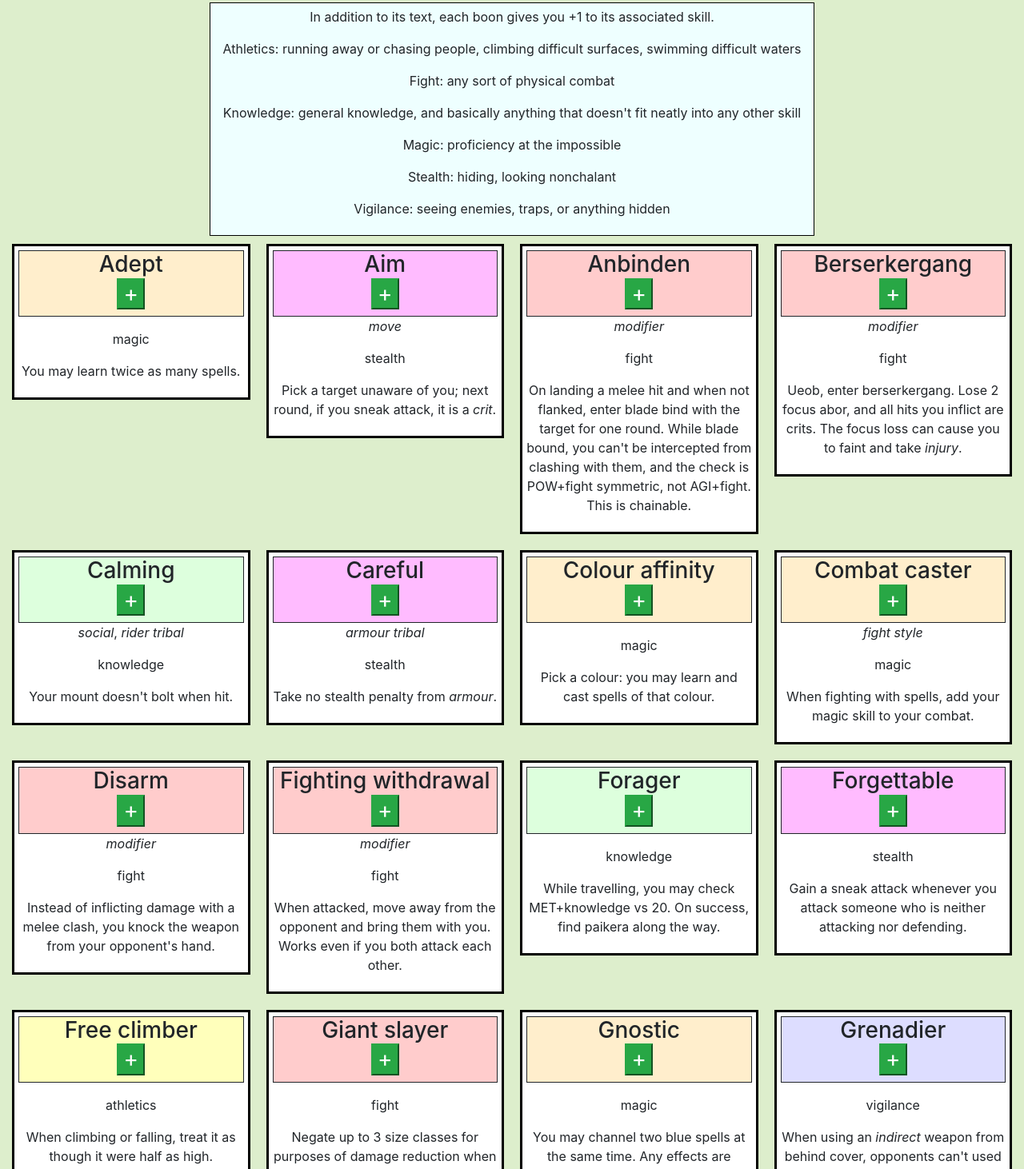
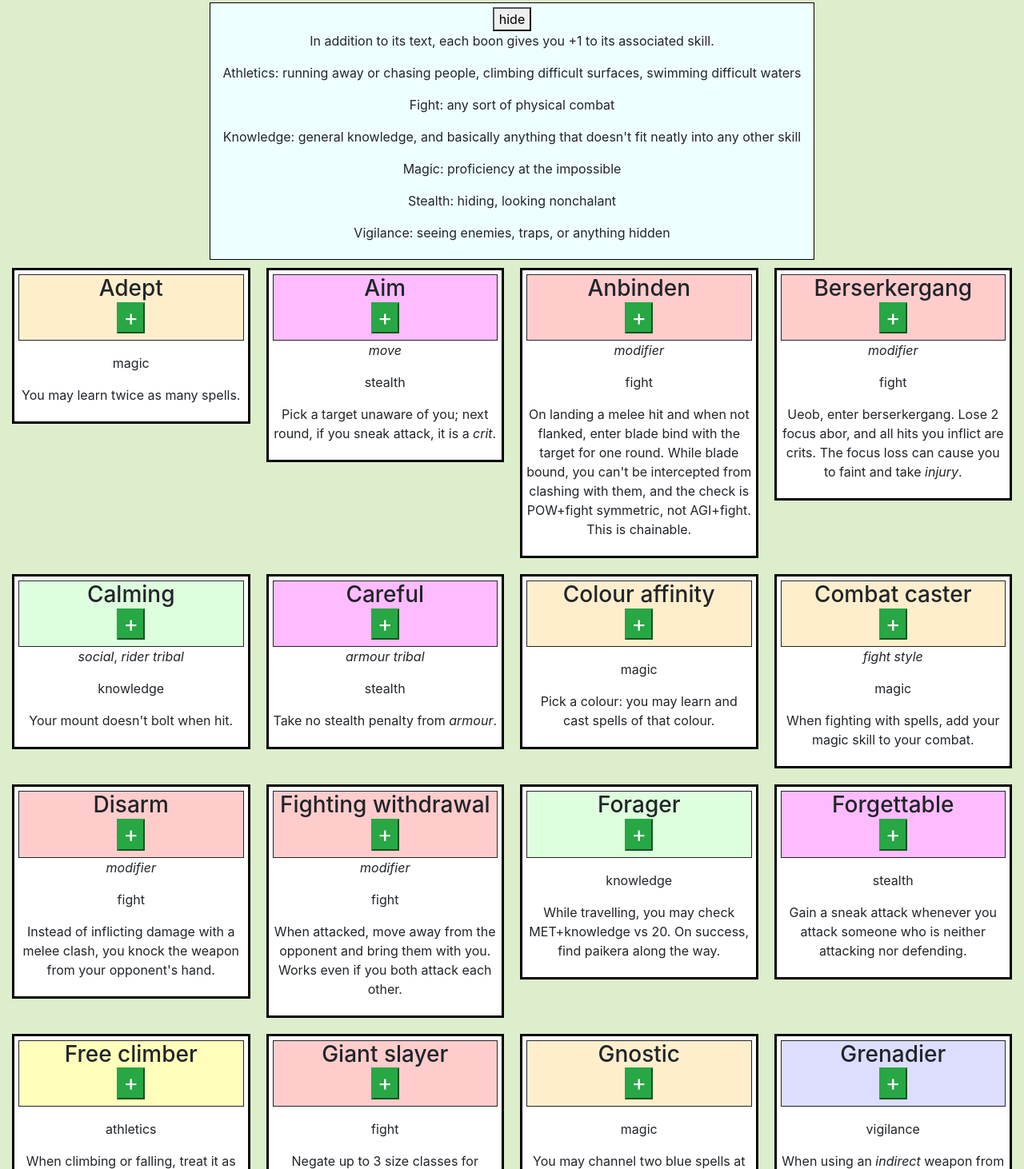
Before and after one commit to MarkGN/pantheont-frontend, a React (Create React App) app: page / in a window 1280 px wide. Shown: the part 248-1710 px from the top of the page at 80% size. Built offline with nearby package versions, Linux system fonts and the light colour scheme.

Commit message:
hide/show legend

```diff
--- a/src/components/App.tsx
+++ b/src/components/App.tsx
@@ -1,4 +1,4 @@
-import React, { useState } from "react";
+import { useState } from "react";
 import CharacterSheet from "./character-sheet/CharacterSheet";
 import Search from "./Search";
 
--- a/src/components/Legend.tsx
+++ b/src/components/Legend.tsx
@@ -1,3 +1,4 @@
+import { useState } from 'react';
 import data from "../data/legend.json";
 
 interface LegendProps {
@@ -6,7 +7,11 @@ interface LegendProps {
 
 export default function Legend(props : LegendProps) {
   const lines = data[props.contentType as keyof typeof data] || [""];
+  const [show, setShow] = useState(true);
   return <div className="legend"><div className="inner-legend">
-    {lines.map((line : string, ix : number) => <p key={ix}>{line}</p>)}
+    <button onClick={() => {
+      setShow(!show);
+    }}>{show ? "hide" : "show legend"}</button>
+    {show ? lines.map((line : string, ix : number) => <p key={ix}>{line}</p>) : null}
   </div></div>
 }
--- a/src/data/boons.json
+++ b/src/data/boons.json
@@ -450,6 +450,12 @@
     "text": "When shooting into melee, damage from friendly fire is capped at 4."
   },
   {
+    "name": "Tracker",
+    "skill": "vigilance",
+    "tags": [],
+    "text": "Take +5 when following footprints, "
+  },
+  {
     "name": "Vanguard",
     "skill": "vigilance",
     "tags": [],
--- a/src/data/plants.json
+++ b/src/data/plants.json
@@ -180,6 +180,9 @@
     "colors": "blue, orange",
     "text": "Small red flower with orange spots.",
     "effect": "sense magic 15",
+    "tags": [
+      "image https://images.nightcafe.studio/jobs/E5MbO0YRg36zLqOa6pBR/E5MbO0YRg36zLqOa6pBR--4--70t84.jpg?tr=w-1600,c-at_max"
+    ],
     "reagentType": "active"
   },
   {
@@ -233,7 +236,8 @@
     "text": "Despite being technically cornucopic, is inedible to humans, so it's just an extremely prolific animate vine.",
     "tags": [
       "animate vine",
-      "cornucopic"
+      "cornucopic",
+      "image https://images.nightcafe.studio/jobs/ju07MmkzLewhR5two35x/ju07MmkzLewhR5two35x--1--h3uxo.jpg?tr=w-1600,c-at_max"
     ],
     "reagentType": "amper"
   },
```
